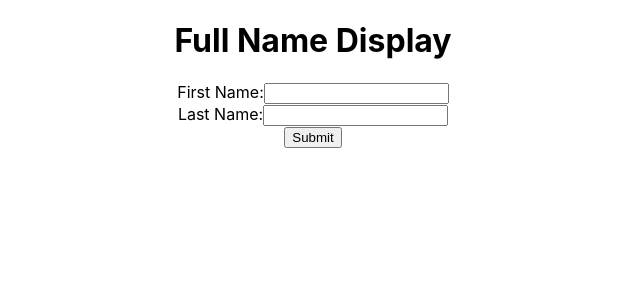
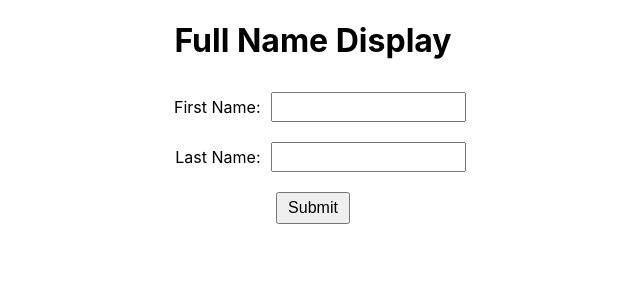
Before and after one commit to kushdesai45/xdisplayname, a React (Create React App) app: page / in a window 1280 px wide. Shown: the top 300 px of the page, without its empty margins (327-967 px from the left). Built offline with nearby package versions, Linux system fonts and the light colour scheme.

Commit message:
display name

```diff
--- a/src/App.css
+++ b/src/App.css
@@ -2,37 +2,37 @@
   text-align: center;
 }
 
-.App-logo {
-  height: 40vmin;
-  pointer-events: none;
-}
-
-@media (prefers-reduced-motion: no-preference) {
-  .App-logo {
-    animation: App-logo-spin infinite 20s linear;
-  }
-}
-
-.App-header {
-  background-color: #282c34;
-  min-height: 100vh;
+.form-container {
   display: flex;
   flex-direction: column;
   align-items: center;
-  justify-content: center;
-  font-size: calc(10px + 2vmin);
-  color: white;
 }
 
-.App-link {
-  color: #61dafb;
+.form-group {
+  display: flex;
+  justify-content: flex-start;
+  align-items: center;
+  margin: 10px 0;
 }
 
-@keyframes App-logo-spin {
-  from {
-    transform: rotate(0deg);
-  }
-  to {
-    transform: rotate(360deg);
-  }
+label {
+  margin-right: 10px;
+  width: 100px; /* To ensure all labels align */
+  text-align: right;
 }
+
+input {
+  padding: 5px;
+  font-size: 14px;
+}
+
+button {
+  padding: 5px 10px;
+  font-size: 16px;
+}
+
+p {
+  margin-left: 10px;
+  font-weight: bold;
+  font-size: 16px;
+}
--- a/src/App.js
+++ b/src/App.js
@@ -3,32 +3,48 @@ import './App.css';
 import { useState } from 'react';
 
 function App() {
-
   const [lastName, setLastName] = useState('');
   const [firstName, setFirstName] = useState('');
-  const [fullName,setFullName] = useState('');
+  const [fullName, setFullName] = useState('');
 
   const onSubmit = (e) => {
     e.preventDefault();
-    setFullName(firstName+" "+lastName);
+    setFullName(firstName + " " + lastName);
   }
 
   return (
     <div className="App">
-    <h1>Full Name Display</h1>
-      <form action="submit">
-      <div>
-      <span>First Name:</span>
-        <input type="text" name="First Name" value={firstName} required onChange={(e)=>setFirstName(e.target.value)}/>
+      <h1>Full Name Display</h1>
+      <form onSubmit={onSubmit} className="form-container">
+        <div className="form-group">
+          <label>First Name:</label>
+          <input
+            type="text"
+            name="First Name"
+            value={firstName}
+            required
+            onChange={(e) => setFirstName(e.target.value)}
+          />
         </div>
-        <div>
-        <span>Last Name:</span>
-        <input type="text" name="Last Name" value={lastName} required onChange={(e)=>setLastName(e.target.value)}/>
+        <div className="form-group">
+          <label>Last Name:</label>
+          <input
+            type="text"
+            name="Last Name"
+            value={lastName}
+            required
+            onChange={(e) => setLastName(e.target.value)}
+          />
         </div>
-        <button type="submit" onClick={onSubmit}>
-          Submit
-        </button>
-        {fullName && <p>Full Name: {fullName}</p>}
+        <div className="form-group">
+          <button type="submit">Submit</button>
+        </div>
+        {fullName && (
+          <div className="form-group">
+            <label>Full Name:</label>
+            <p>{fullName}</p>
+          </div>
+        )}
       </form>
     </div>
   );
```
